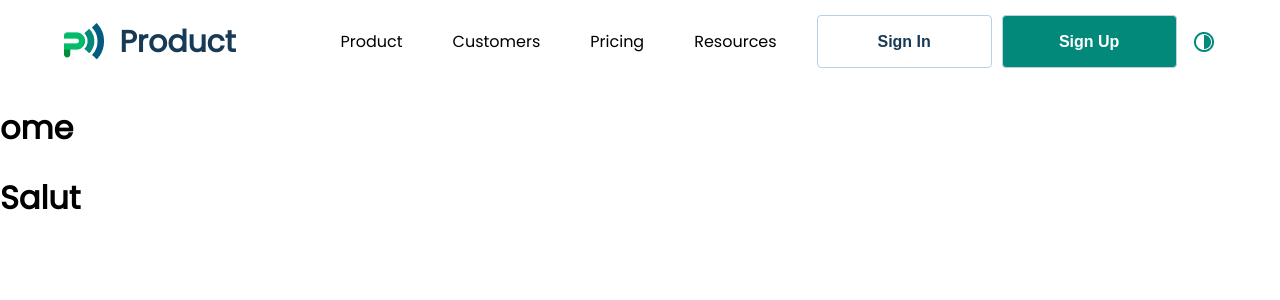
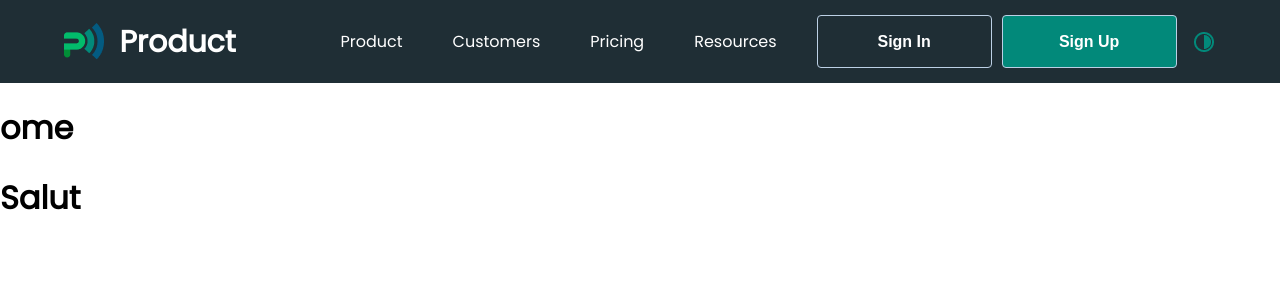
Before and after one commit to elkhayate/product, a Next.js app: page / in a window 1280 px wide. Shown: the top 300 px of the page. Built offline with nearby package versions, Linux system fonts and the light colour scheme.

Commit message:
Nav done

```diff
--- a/components/Navbar.js
+++ b/components/Navbar.js
@@ -1,31 +1,31 @@
-import React,{useContext} from 'react'
+import React,{useContext, useState} from 'react'
 import Image from 'next/image'
 import style from "../styles/Navbar.module.css"
 import logo from "../public/img/logo.png"
 import Frame from "../public/img/Frame.png"
 import { ThemeContext } from '../context/ThemeContext'
-
+import Link from 'next/link'
 
 export default function Navbar() {
     const {isLight, dark, light, toogler} = useContext(ThemeContext);
     const theme = isLight ? light : dark
-
+    const [toog, setToog] = useState("bold")
     return (
-        <div>
-        <div className={style.container}>
+        <div style={{backgroundColor : theme.bg, color : theme.syntax}}>
+        <div  className={style.container}>
                 <div className={style.logo}>
                     <Image src ={logo} alt = "logo"/>
-                    <h1>Product</h1>
+                    <h1 style={{color : isLight ? "#173A56" : theme.syntax}}>Product</h1>
                 </div>
                 <div className={style.nav}>
                     <div className={style.links}>
-                        <p>Product</p>
-                        <p>Customers</p>
-                        <p>Pricing</p>
-                        <p>Resources</p>
+                        <Link href="/"><p>Product</p></Link>
+                        <Link href="Customers"><p>Customers</p></Link>
+                        <Link href="Pricing"><p>Pricing</p></Link>
+                        <Link href="/Resources"><p>Resources</p></Link>
                     </div>
                     <div className={style.btns}>
-                        <button className={style.btn}>Sign In</button>
+                        <button className={style.btn} style={{color : isLight ? "#173A56" : theme.syntax}}>Sign In</button>
                         <button>Sign Up</button>
                     </div>
                     <Image onClick={toogler} className={style.frame} src={Frame} alt= "toogler" />
```
